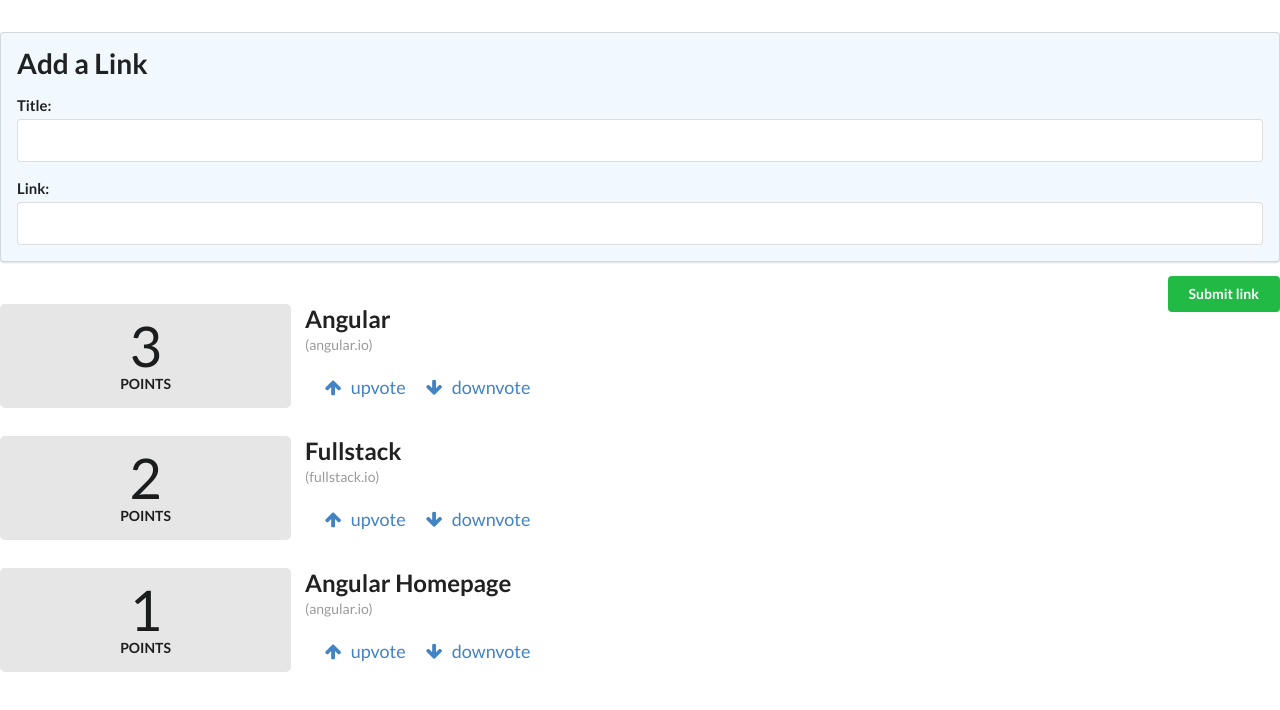
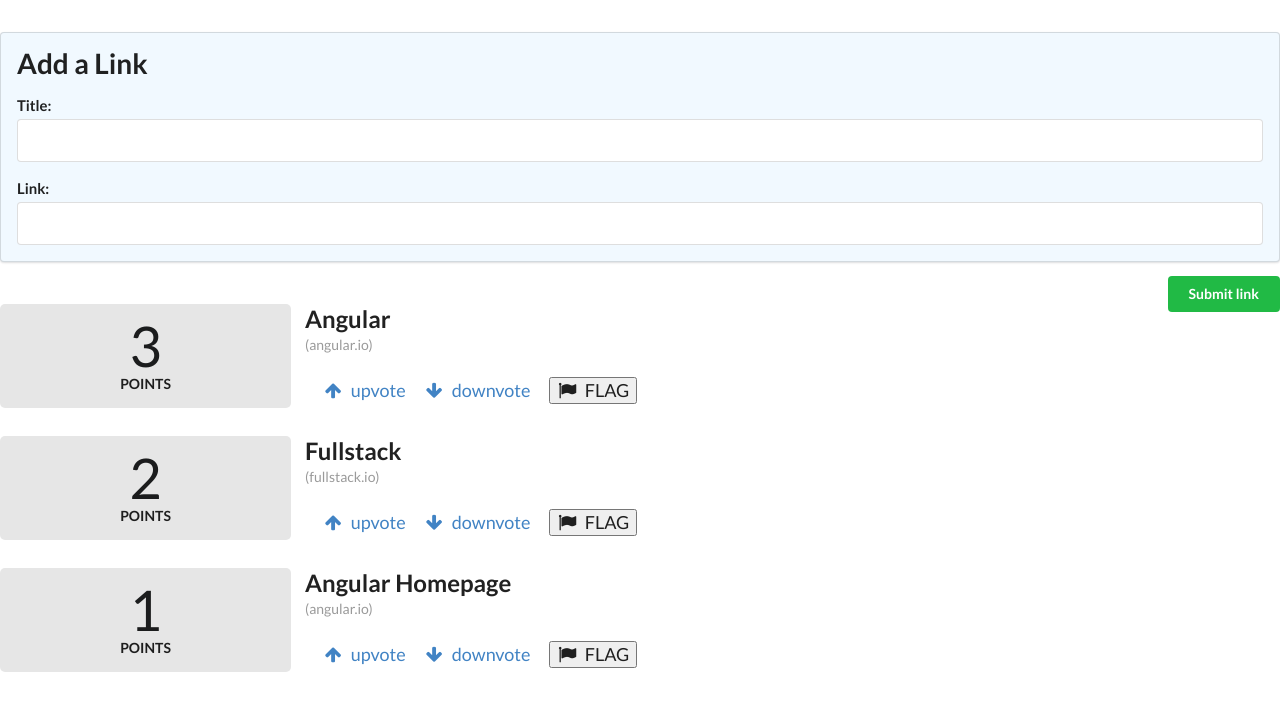
Before and after one commit to pshoemaker39/reddit-clone, an Angular app: page / in a window 1280 px wide. Shown: the top 710 px of the page. Built offline with nearby package versions, Linux system fonts and the light colour scheme.

Commit message:
user role basics and flag button (not implemented)

```diff
--- a/src/app/app.component.ts
+++ b/src/app/app.component.ts
@@ -11,9 +11,9 @@ export class AppComponent {
 
   constructor() {
     this.articles = [
-      new Article("Angular", "http://angular.io", 3),
-      new Article("Fullstack", "http://fullstack.io", 2),
-      new Article("Angular Homepage", "http://angular.io", 1)
+      new Article("Angular", "http://angular.io", 3, "admin"),
+      new Article("Fullstack", "http://fullstack.io", 2, "user"),
+      new Article("Angular Homepage", "http://angular.io", 1, "user")
     ];
   }
   addArticle(title: HTMLInputElement, link: HTMLInputElement): boolean {
--- a/src/app/article/article.component.html
+++ b/src/app/article/article.component.html
@@ -26,5 +26,11 @@
         downvote
       </a>
     </li>
+    <li class="item">
+      <button href (click)="voteDown()">
+        <i class="flag icon"></i>
+        FLAG
+      </button>
+    </li>
   </ul>
 </div>
--- a/src/app/article/article.model.ts
+++ b/src/app/article/article.model.ts
@@ -2,11 +2,13 @@ export class Article {
   title: string;
   link: string;
   votes: number;
+  role: string;
 
-  constructor(title: string, link: string, votes?: number) {
+  constructor(title: string, link: string, votes?: number, role?: string) {
     this.title = title;
     this.link = link;
     this.votes = votes || 0;
+    this.role = role || "user";
   }
 
   voteUp(): void {
```
Also changed, not shown: todo.txt.
